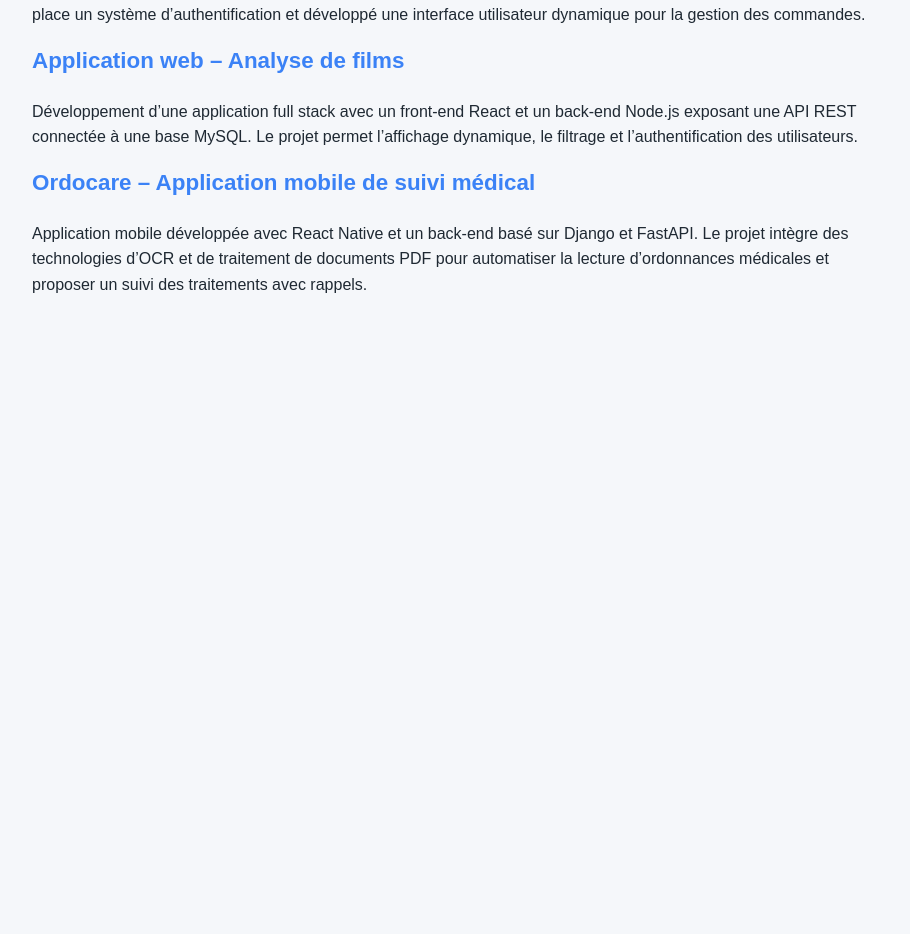
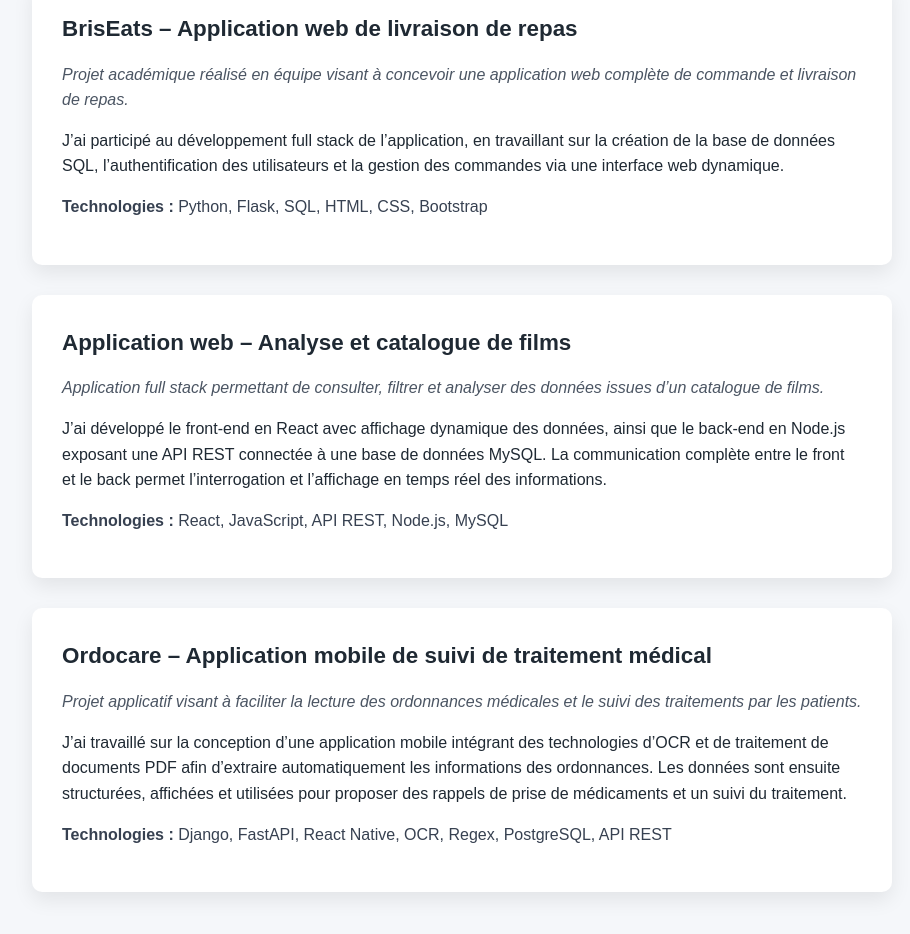
Before and after one commit to gokunguru/portofolio, a React (Vite) app: page /projects in a window 1280 px wide. Shown: the part 284-1218 px from the top of the page, without its empty margins (178-1088 px from the left). Before the commit the page ends 800 px from the top, so only its background shows below. Built offline with nearby package versions, Linux system fonts and the light colour scheme.

Commit message:
Add styled skills page

```diff
--- a/src/App.tsx
+++ b/src/App.tsx
@@ -1,6 +1,7 @@
 import { BrowserRouter, Routes, Route } from 'react-router-dom'
 import Navbar from './components/Navbar'
 import Home from './pages/Home'
+import Skills from './pages/Skills'
 import About from './pages/About'
 import Projects from './pages/Projects'
 import Contact from './pages/Contact'
@@ -14,6 +15,7 @@
         <Route path="/about" element={<About />} />
         <Route path="/projects" element={<Projects />} />
         <Route path="/contact" element={<Contact />} />
+        <Route path="/skills" element={<Skills />} />
       </Routes>
     </BrowserRouter>
   )
--- a/src/components/Navbar.tsx
+++ b/src/components/Navbar.tsx
@@ -9,6 +9,7 @@
         <li><Link to="/">Accueil</Link></li>
         <li><Link to="/about">À propos</Link></li>
         <li><Link to="/projects">Projets</Link></li>
+        <li><Link to="/skills">Compétences</Link></li>
         <li><Link to="/contact">Contact</Link></li>
       </ul>
     </nav>
--- /dev/null
+++ b/src/pages/About.css
@@ -0,0 +1,27 @@
+.about {
+    margin-top: 80px;
+  }
+
+  .about h1 {
+    text-align: center;
+    margin-bottom: 50px;
+  }
+
+  /* Blocs */
+  .about-block {
+    background-color: white;
+    padding: 30px;
+    margin-bottom: 30px;
+    border-radius: 10px;
+    box-shadow: 0 8px 20px rgba(0, 0, 0, 0.08);
+  }
+
+  .about-block h2 {
+    margin-bottom: 15px;
+    color: #1f2933;
+  }
+
+  .about-block p {
+    margin-bottom: 15px;
+    color: #374151;
+  }
--- /dev/null
+++ b/src/pages/Projects.css
@@ -0,0 +1,41 @@
+.projects {
+    margin-top: 80px;
+  }
+
+  .projects h1 {
+    text-align: center;
+    margin-bottom: 50px;
+  }
+
+  /* Carte projet */
+  .project-card {
+    background-color: white;
+    border-radius: 10px;
+    padding: 30px;
+    margin-bottom: 30px;
+    box-shadow: 0 8px 20px rgba(0, 0, 0, 0.08);
+    transition: transform 0.2s ease, box-shadow 0.2s ease;
+  }
+
+  .project-card:hover {
+    transform: translateY(-5px);
+    box-shadow: 0 12px 30px rgba(0, 0, 0, 0.12);
+  }
+
+  .project-card h2 {
+    margin-bottom: 15px;
+    color: #1f2933;
+  }
+
+  /* Texte contexte */
+  .project-context {
+    font-style: italic;
+    color: #4b5563;
+    margin-bottom: 15px;
+  }
+
+  /* Tech stack */
+  .project-tech {
+    margin-top: 15px;
+    color: #374151;
+  }
--- a/src/pages/Projects.tsx
+++ b/src/pages/Projects.tsx
@@ -1,32 +1,75 @@
+import './Projects.css'
+
 function Projects() {
   return (
-      <section>
+    <section className="projects">
       <h1>Projets</h1>
 
+      <div className="project-card">
         <h2>BrisEats – Application web de livraison de repas</h2>
-        <p>
-          Application web full stack développée avec Python (Flask),
-          SQL et HTML/CSS. J’ai conçu la base de données, mis en place
-          un système d’authentification et développé une interface
-          utilisateur dynamique pour la gestion des commandes.
+
+        <p className="project-context">
+          Projet académique réalisé en équipe visant à concevoir une
+          application web complète de commande et livraison de repas.
         </p>
 
-        <h2>Application web – Analyse de films</h2>
         <p>
-          Développement d’une application full stack avec un front-end
-          React et un back-end Node.js exposant une API REST connectée
-          à une base MySQL. Le projet permet l’affichage dynamique,
-          le filtrage et l’authentification des utilisateurs.
+          J’ai participé au développement full stack de l’application,
+          en travaillant sur la création de la base de données SQL,
+          l’authentification des utilisateurs et la gestion des commandes
+          via une interface web dynamique.
         </p>
 
-        <h2>Ordocare – Application mobile de suivi médical</h2>
+        <p className="project-tech">
+          <strong>Technologies :</strong> Python, Flask, SQL, HTML, CSS,
+          Bootstrap
+        </p>
+      </div>
+
+      <div className="project-card">
+        <h2>Application web – Analyse et catalogue de films</h2>
+
+        <p className="project-context">
+          Application full stack permettant de consulter, filtrer et
+          analyser des données issues d’un catalogue de films.
+        </p>
+
         <p>
-          Application mobile développée avec React Native et un back-end
-          basé sur Django et FastAPI. Le projet intègre des technologies
-          d’OCR et de traitement de documents PDF pour automatiser la
-          lecture d’ordonnances médicales et proposer un suivi des
-          traitements avec rappels.
+          J’ai développé le front-end en React avec affichage dynamique
+          des données, ainsi que le back-end en Node.js exposant une API
+          REST connectée à une base de données MySQL. La communication
+          complète entre le front et le back permet l’interrogation et
+          l’affichage en temps réel des informations.
         </p>
+
+        <p className="project-tech">
+          <strong>Technologies :</strong> React, JavaScript, API REST,
+          Node.js, MySQL
+        </p>
+      </div>
+
+      <div className="project-card">
+        <h2>Ordocare – Application mobile de suivi de traitement médical</h2>
+
+        <p className="project-context">
+          Projet applicatif visant à faciliter la lecture des ordonnances
+          médicales et le suivi des traitements par les patients.
+        </p>
+
+        <p>
+          J’ai travaillé sur la conception d’une application mobile
+          intégrant des technologies d’OCR et de traitement de documents
+          PDF afin d’extraire automatiquement les informations des
+          ordonnances. Les données sont ensuite structurées, affichées
+          et utilisées pour proposer des rappels de prise de médicaments
+          et un suivi du traitement.
+        </p>
+
+        <p className="project-tech">
+          <strong>Technologies :</strong> Django, FastAPI, React Native,
+          OCR, Regex, PostgreSQL, API REST
+        </p>
+      </div>
     </section>
   )
 }
--- /dev/null
+++ b/src/pages/Skills.css
@@ -0,0 +1,54 @@
+.skills {
+    margin-top: 80px;
+  }
+
+  .skills h1 {
+    text-align: center;
+    margin-bottom: 50px;
+  }
+
+  /* Grille responsive */
+  .skills-grid {
+    display: grid;
+    grid-template-columns: repeat(auto-fit, minmax(280px, 1fr));
+    gap: 30px;
+  }
+
+  /* Carte compétence */
+  .skill-card {
+    background-color: white;
+    padding: 25px;
+    border-radius: 10px;
+    box-shadow: 0 8px 20px rgba(0, 0, 0, 0.08);
+    transition: transform 0.2s ease, box-shadow 0.2s ease;
+  }
+
+  .skill-card:hover {
+    transform: translateY(-5px);
+    box-shadow: 0 12px 30px rgba(0, 0, 0, 0.12);
+  }
+
+  .skill-card h2 {
+    margin-bottom: 15px;
+    color: #1f2933;
+  }
+
+  /* Liste */
+  .skill-card ul {
+    list-style: none;
+    padding-left: 0;
+  }
+
+  .skill-card li {
+    margin-bottom: 8px;
+    color: #374151;
+    position: relative;
+    padding-left: 15px;
+  }
+
+  .skill-card li::before {
+    content: "•";
+    position: absolute;
+    left: 0;
+    color: #3b82f6;
+  }
--- /dev/null
+++ b/src/pages/Skills.tsx
@@ -0,0 +1,82 @@
+import './Skills.css'
+
+function Skills() {
+  return (
+    <section className="skills">
+      <h1>Compétences</h1>
+
+      <div className="skills-grid">
+
+        <div className="skill-card">
+          <h2>Langages de programmation</h2>
+          <ul>
+            <li>C</li>
+            <li>Python (pandas, numpy, matplotlib, scikit-learn, regex)</li>
+            <li>Java</li>
+            <li>SQL</li>
+            <li>JavaScript / TypeScript</li>
+          </ul>
+        </div>
+
+        <div className="skill-card">
+          <h2>Développement web & mobile</h2>
+          <ul>
+            <li>HTML / CSS</li>
+            <li>React / Vite</li>
+            <li>React Native</li>
+            <li>Flask</li>
+            <li>Django</li>
+            <li>FastAPI</li>
+            <li>API REST / Swagger</li>
+          </ul>
+        </div>
+
+        <div className="skill-card">
+          <h2>Bases de données</h2>
+          <ul>
+            <li>MySQL</li>
+            <li>PostgreSQL</li>
+            <li>Conception et gestion de bases SQL</li>
+          </ul>
+        </div>
+
+        <div className="skill-card">
+          <h2>Outils & environnements</h2>
+          <ul>
+            <li>Git / GitHub</li>
+            <li>Docker</li>
+            <li>Virtualisation</li>
+            <li>Jupyter Notebook</li>
+            <li>Figma</li>
+            <li>Trello / Jira</li>
+            <li>Pack Office</li>
+          </ul>
+        </div>
+
+        <div className="skill-card">
+          <h2>Langues</h2>
+          <ul>
+            <li>Français – Langue maternelle</li>
+            <li>Anglais – Niveau B2 (TOEIC 800)</li>
+            <li>Arabe – Dialecte</li>
+          </ul>
+        </div>
+
+        <div className="skill-card">
+          <h2>Soft skills</h2>
+          <ul>
+            <li>Organisation</li>
+            <li>Rigueur</li>
+            <li>Autonomie</li>
+            <li>Adaptabilité</li>
+            <li>Esprit d’équipe</li>
+            <li>Gestion des responsabilités</li>
+          </ul>
+        </div>
+
+      </div>
+    </section>
+  )
+}
+
+export default Skills
```
Also changed, not shown: src/pages/About.tsx (+43 -9 lines). Lines whose indentation alone changed are shown as unchanged.
